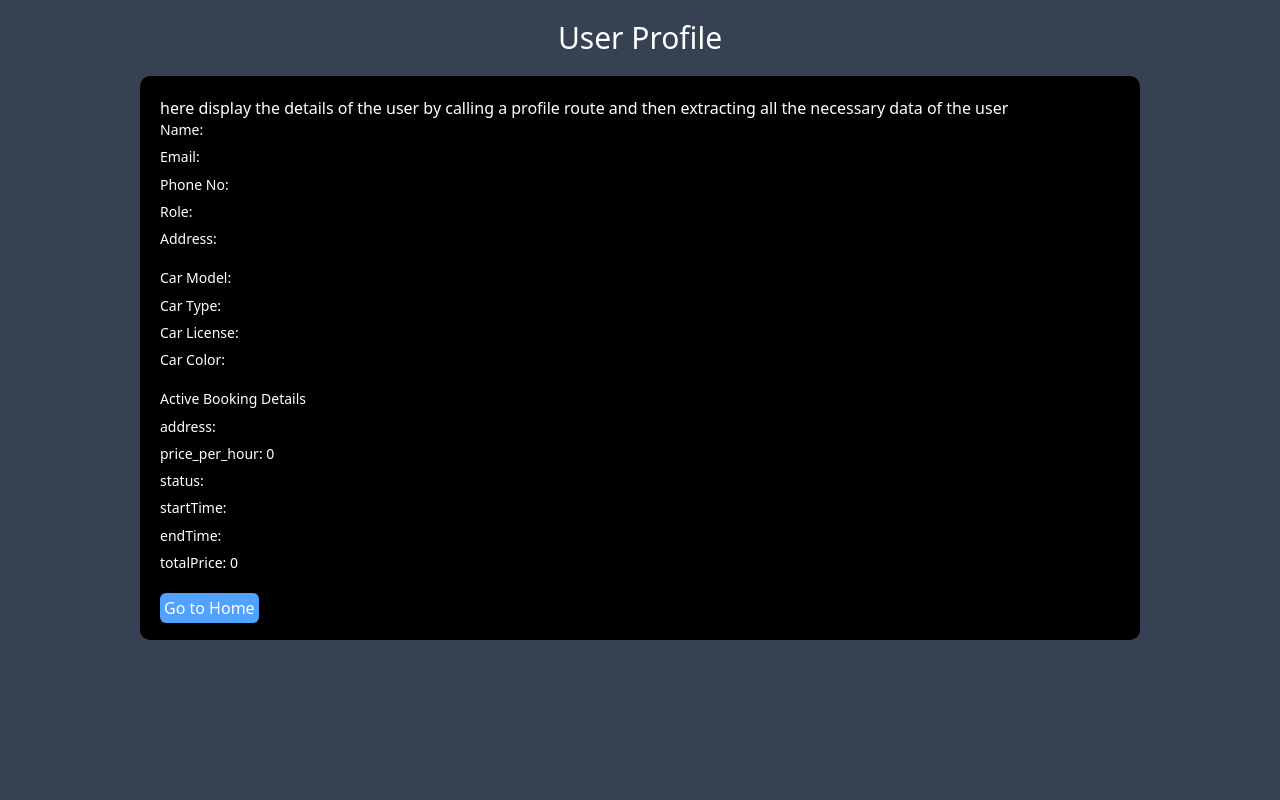
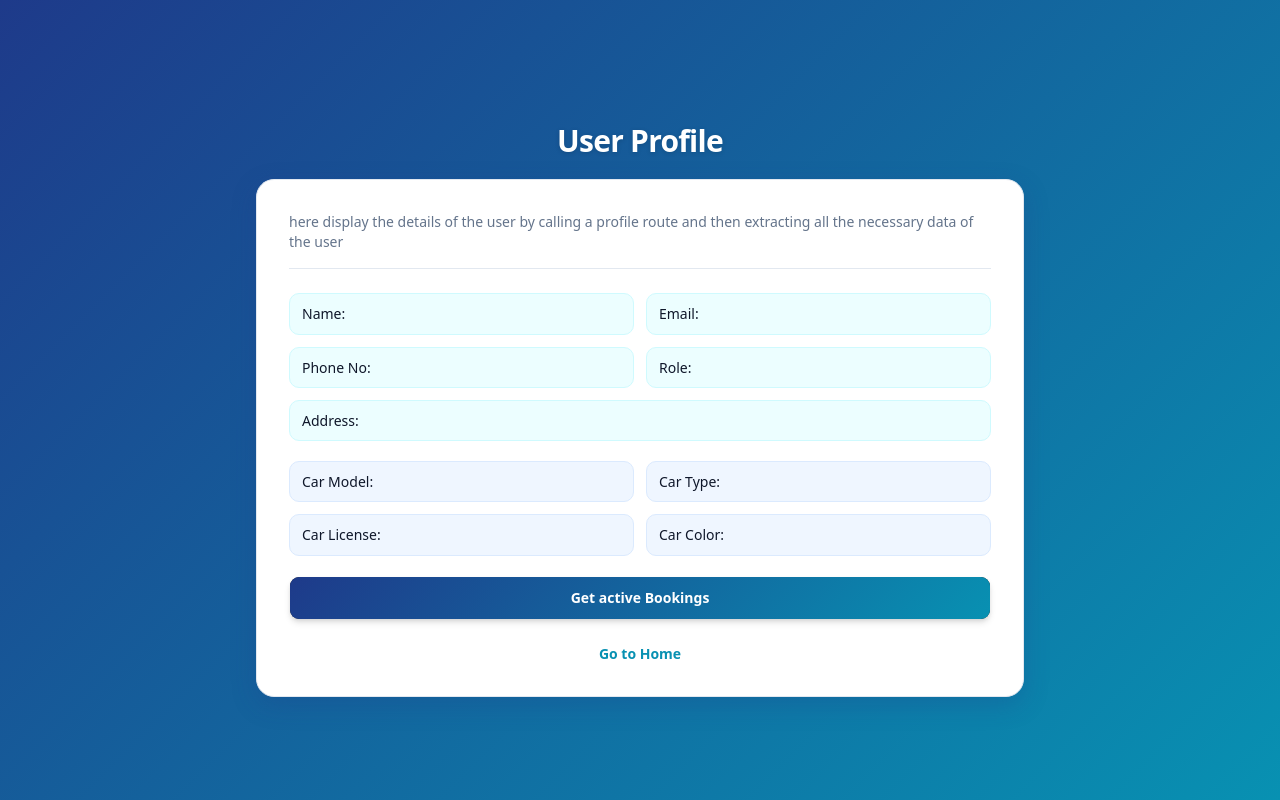
Before and after one commit to MONKEY-D-ASH/Parkify, a Next.js app: page /profile in a window 1280 px wide. Built offline with nearby package versions, Linux system fonts and the light colour scheme.

Commit message:
add activeBooking and updateBooking routes and update user and parking space schemas

```diff
--- a/src/app/(auth)/booking/page.tsx
+++ b/src/app/(auth)/booking/page.tsx
@@ -37,14 +37,16 @@ function BookSpace(){
             const totalHours = Math.floor(departureTime/100) - Math.floor(arrivalTime/100) - 1
             const totalMinutes =  (60 - arrivalTime%100) + (departureTime%100)
             const totalHoursForPriceCalculation = totalHours + (totalMinutes/60)
-            totalPrice = totalHoursForPriceCalculation * bookingLocationDetails!.price_per_hour
+            const price = totalHoursForPriceCalculation * bookingLocationDetails!.price_per_hour
+            totalPrice = Number(price.toFixed(2))
             setbookingDetails({...bookingDetails, totalPrice: totalPrice})
 
         } else if (Math.floor(arrivalTime/100) > Math.floor(departureTime/100)) {
             const totalHours = 23 - Math.floor(arrivalTime/100) + Math.floor(departureTime/100)
             const totalMinutes = (departureTime%100) + (60 - arrivalTime%100)
             const totalHoursForPriceCalculation = totalHours + (totalMinutes/60)
-            totalPrice = totalHoursForPriceCalculation * bookingLocationDetails!.price_per_hour
+            const price = totalHoursForPriceCalculation * bookingLocationDetails!.price_per_hour
+            totalPrice = Number(price.toFixed(2))
             setbookingDetails({...bookingDetails, totalPrice: totalPrice})
         }
     }
@@ -65,7 +67,6 @@ function BookSpace(){
             try {
                 const data = {
                     userId: user?._id,
-                    carId: userCar?._id,
                     address: bookingLocationDetails?.name,
                     latitude: bookingLocationDetails?.latitude,
                     longitude: bookingLocationDetails?.longitude,
@@ -164,7 +165,7 @@ function BookSpace(){
                     </div>
                 )}
 
-                <Link href={"/"} className="text-center text-sm font-semibold text-[#0891B2] hover:text-[#1E3A8A] hover:underline transition-colors mt-2 underline"> Go to Home Page</Link>
+                <Link href={"/profile"} className="text-center text-sm font-semibold text-[#0891B2] hover:text-[#1E3A8A] hover:underline transition-colors mt-2 underline"> Go to Your Bookings</Link>
 
 
             </Field>
--- a/src/app/(auth)/profile/page.tsx
+++ b/src/app/(auth)/profile/page.tsx
@@ -5,7 +5,6 @@ import Link from "next/link";
 import { useAuthStore } from "@/store/Auth";
 import {
   Field,
-  FieldDescription,
   FieldGroup,
   FieldLabel,
 } from "@/components/ui/field"
@@ -13,77 +12,172 @@ import { Button } from "@/components/ui/button"
 import axios from "axios";
 import toast from "react-hot-toast";
 
+interface BookingData {
+  _id: string;
+  address: string;
+  price_per_hour: number;
+  latitude: number;
+  longitude: number;
+  status: string;
+  startTime: string; // ISO strings after JSON serialization
+  endTime: string;
+  totalPrice: number;
+}
+
 function UserProfile(){
+    const currentLocation = useAuthStore((state) => state.currentLocation)
     const userCar = useAuthStore((state) => state.userCar)
     const user = useAuthStore((state) => state.user)
-    const [activeBookingDetails, setActiveBookingDetails] = useState({
-        address: "",
-        price_per_hour: 0,
-        status: "",
-        startTime: "",
-        endTime: "",
-        totalPrice: 0
-    })
+    const [showBookingDetails, setShowBookingDetails ] = useState(false)
+    const [activeBookingDetails, setActiveBookingDetails] = useState<BookingData[]>([])
 
-    useEffect(() => {
-        if (!user || !user._id) return
+    const updateBooking = async (id: string, action:string) => {
+        const data = {
+            userId: user?._id,
+            bookingId : id,
+            action: action
+        }
+        try {
+            const response = await axios.post("./api/updateBooking", data)
+            getActiveBookings()
+            toast.success(response.data.message)
+        } catch (error: any) {
+            console.log("There is an error while updating User Bookings", error.response?.data?.message);
+            toast.error("Booking Update Failed!")
+        }
+    }
+
     const getActiveBookings = async () => {
         try {
             const data = {
-                    userId: user._id
+                userId: user?._id
             }
             const response = await axios.post("./api/activeBookings",data )
-                console.log(response.data);
-                setActiveBookingDetails({
-                    address: response.data.address,
-                    price_per_hour: response.data.price_per_hour,
-                    status: response.data.status,
-                    startTime: response.data.startTime,
-                    endTime: response.data.endTime,
-                    totalPrice: response.data.totalPrice
-                })
-                toast.success("Details fetched successfully")
+            console.log(response.data.responseData);
+            setActiveBookingDetails(response.data.responseData)
+            setShowBookingDetails(true)
         } catch (error: any) {
-                console.log("There is an error while fetching User Bookings", error.response.data.message);
+            console.log("There is an error while fetching User Bookings", error.response?.data?.message);
             toast.error("Active Booking fetching Failed!")
         }
     }
-        getActiveBookings()
-    },[user?._id])
+
+    const getDirection = (latitude: number, longitude: number) => {
+            // redirecting the user to the google maps application to direct himself to the parking space
+            window.location.href = `https://google.com/maps/dir/?api=1&origin=${currentLocation?.latitude},${currentLocation?.longitude}&destination=${latitude},${longitude}&travelmode=driving`
+        }
 
     return (
-    <div className="flex justify-center items-center flex-col h-lvh bg-gray-700">
-        <h1 className="text-white m-2 p-3 text-3xl ">User Profile</h1>
-        <div className=" bg-black w-250 h-1vh p-5 mb-40 rounded-lg">
-                <p className="text-white"> here display the details of the user by calling a profile route and then extracting all the necessary data of the user
+    <div className="flex justify-center items-center flex-col min-h-lvh px-4 py-8 bg-[linear-gradient(135deg,#1E3A8A_0%,#0891B2_100%)]">
+        <h1 className="text-white m-2 p-3 text-3xl font-semibold tracking-tight drop-shadow-sm">User Profile</h1>
+        <div className="bg-white w-full max-w-3xl p-8 rounded-2xl border border-[#E2E8F0] shadow-[0_8px_24px_rgba(30,58,138,0.25)]">
+                <p className="text-[#64748B] text-sm mb-6 pb-4 border-b border-[#E2E8F0]"> here display the details of the user by calling a profile route and then extracting all the necessary data of the user
                 </p>
                 <FieldGroup>
-                    <Field>
-                        <FieldLabel className="text-white"> Name: {user?.username}</FieldLabel>
-                        <FieldLabel className="text-white"> Email: {user?.email}</FieldLabel>
-                        <FieldLabel className="text-white"> Phone No: {user?.phoneNumber}</FieldLabel>
-                        <FieldLabel className="text-white"> Role: {user?.role}</FieldLabel>
-                        <FieldLabel className="text-white"> Address: {user?.address}</FieldLabel>
+                    <Field className="grid grid-cols-1 sm:grid-cols-2 gap-3">
+                        <FieldLabel className="text-[#0F172A] font-normal bg-[#ECFEFF] border border-[#CFFAFE] rounded-lg px-3 py-2.5"> Name: {user?.username}</FieldLabel>
+                        <FieldLabel className="text-[#0F172A] font-normal bg-[#ECFEFF] border border-[#CFFAFE] rounded-lg px-3 py-2.5"> Email: {user?.email}</FieldLabel>
+                        <FieldLabel className="text-[#0F172A] font-normal bg-[#ECFEFF] border border-[#CFFAFE] rounded-lg px-3 py-2.5"> Phone No: {user?.phoneNumber}</FieldLabel>
+                        <FieldLabel className="text-[#0F172A] font-normal bg-[#ECFEFF] border border-[#CFFAFE] rounded-lg px-3 py-2.5 capitalize"> Role: {user?.role}</FieldLabel>
+                        <FieldLabel className="text-[#0F172A] font-normal bg-[#ECFEFF] border border-[#CFFAFE] rounded-lg px-3 py-2.5 sm:col-span-2"> Address: {user?.address}</FieldLabel>
                     </Field>
-                    <Field>
-                        <FieldLabel className="text-white"> Car Model: {userCar?.carModel}</FieldLabel>
-                        <FieldLabel className="text-white"> Car Type: {userCar?.carType}</FieldLabel>
-                        <FieldLabel className="text-white"> Car License: {userCar?.license}</FieldLabel>
-                        <FieldLabel className="text-white"> Car Color: {userCar?.carColor}</FieldLabel>
+                    <Field className="grid grid-cols-1 sm:grid-cols-2 gap-3">
+                        <FieldLabel className="text-[#0F172A] font-normal bg-[#EFF6FF] border border-[#DBEAFE] rounded-lg px-3 py-2.5"> Car Model: {userCar?.carModel}</FieldLabel>
+                        <FieldLabel className="text-[#0F172A] font-normal bg-[#EFF6FF] border border-[#DBEAFE] rounded-lg px-3 py-2.5 capitalize"> Car Type: {userCar?.carType}</FieldLabel>
+                        <FieldLabel className="text-[#0F172A] font-normal bg-[#EFF6FF] border border-[#DBEAFE] rounded-lg px-3 py-2.5"> Car License: {userCar?.license}</FieldLabel>
+                        <FieldLabel className="text-[#0F172A] font-normal bg-[#EFF6FF] border border-[#DBEAFE] rounded-lg px-3 py-2.5"> Car Color: {userCar?.carColor}</FieldLabel>
                     </Field>
-                    <Field>
-                        <FieldLabel className="text-white">Active Booking Details</FieldLabel>
-                        <FieldLabel className="text-white">address: {activeBookingDetails.address}</FieldLabel>
-                        <FieldLabel className="text-white">price_per_hour: {activeBookingDetails.price_per_hour}</FieldLabel>
-                        <FieldLabel className="text-white">status: {activeBookingDetails.status}</FieldLabel>
-                        <FieldLabel className="text-white">startTime: {activeBookingDetails.startTime}</FieldLabel>
-                        <FieldLabel className="text-white">endTime: {activeBookingDetails.endTime}</FieldLabel>
-                        <FieldLabel className="text-white">totalPrice: {activeBookingDetails.totalPrice}</FieldLabel>
+                    <Button
+                    type="button"
+                    className="w-full h-11 text-white font-semibold bg-[linear-gradient(135deg,#1E3A8A_0%,#0891B2_100%)] hover:bg-[linear-gradient(135deg,#1E40AF_0%,#06A3C7_100%)] hover:opacity-95 shadow-md transition-all"
+                    onClick={getActiveBookings}>
+                    Get active Bookings
+                    </Button>
+
+                    {showBookingDetails && (
+                        <div className="mt-2 space-y-4">
+                            <div className="text-white font-semibold bg-[linear-gradient(135deg,#1E3A8A_0%,#0891B2_100%)] rounded-lg px-3 py-2.5 shadow-sm">
+                            Active Booking Details
+                            </div>
+
+                            {activeBookingDetails.length === 0 ? (
+                            <div className="rounded-xl border border-[#CFFAFE] bg-[#ECFEFF] px-4 py-6 text-center text-sm text-[#64748B]">
+                                You have no active bookings.
+                            </div>
+                            ) : (
+                            activeBookingDetails.map((activeBooking) => (
+                                <div
+                                key={activeBooking._id}
+                                className="overflow-hidden rounded-xl border border-[#DBEAFE] bg-white shadow-[0_4px_16px_rgba(30,58,138,0.12)]"
+                                >
+                                {/* Card header: address + status */}
+                                <div className="flex items-center justify-between gap-3 bg-[linear-gradient(135deg,#1E3A8A_0%,#0891B2_100%)] px-4 py-3">
+                                    <p className="text-white font-semibold">{activeBooking.address}</p>
+                                    <span className="shrink-0 rounded-full bg-[#ECFEFF] px-3 py-1 text-xs font-semibold capitalize text-[#10B981]">
+                                    {activeBooking.status}
+                                    </span>
+                                </div>
+
+                                {/* Card body */}
+                                <div className="p-4 space-y-3">
+                                    <div className="grid grid-cols-1 sm:grid-cols-3 gap-3">
+                                    <div className="rounded-lg border border-[#DBEAFE] bg-[#EFF6FF] px-3 py-2.5">
+                                        <p className="text-xs uppercase tracking-wide text-[#64748B]">Rate</p>
+                                        <p className="font-medium text-[#0F172A]">${activeBooking.price_per_hour}/hour</p>
+                                    </div>
+                                    <div className="rounded-lg border border-[#DBEAFE] bg-[#EFF6FF] px-3 py-2.5">
+                                        <p className="text-xs uppercase tracking-wide text-[#64748B]">Start</p>
+                                        <p className="font-medium text-[#0F172A]">{activeBooking.startTime}</p>
+                                    </div>
+                                    <div className="rounded-lg border border-[#DBEAFE] bg-[#EFF6FF] px-3 py-2.5">
+                                        <p className="text-xs uppercase tracking-wide text-[#64748B]">End</p>
+                                        <p className="font-medium text-[#0F172A]">{activeBooking.endTime}</p>
+                                    </div>
+                                    </div>
+
+                                    <div className="flex items-center justify-between rounded-lg border border-[#CFFAFE] bg-[#ECFEFF] px-4 py-3">
+                                    <span className="text-sm font-medium text-[#64748B]">Total Price</span>
+                                    <span className="text-lg font-semibold text-[#1E3A8A]">${activeBooking.totalPrice}</span>
+                                    </div>
+
+                                    <Field className="grid grid-cols-1 sm:grid-cols-2 gap-3">
+                                    <Button
+                                        type="button"
+                                        className="w-full h-11 text-white font-semibold bg-[linear-gradient(135deg,#1E3A8A_0%,#0891B2_100%)] hover:bg-[linear-gradient(135deg,#1E40AF_0%,#06A3C7_100%)] hover:opacity-95 shadow-md transition-all"
+                                        onClick={() => updateBooking(activeBooking._id, "complete")}
+                                    >
+                                        Complete Booking
+                                    </Button>
+
+                                    <Button
+                                        type="button"
+                                        variant="outline"
+                                        className="w-full h-11 font-semibold text-[#1E3A8A] bg-white border-[#1E3A8A] hover:bg-[#EFF6FF] hover:text-[#1E3A8A] transition-all"
+                                        onClick={() => updateBooking(activeBooking._id, "cancel")}
+                                    >
+                                        Cancel Booking
+                                    </Button>
+
+                                    <Button
+                                        type="button"
+                                        variant="outline"
+                                        className="w-full h-11 text-white font-semibold bg-[linear-gradient(135deg,#047857_0%,#10B981_100%)] hover:bg-[linear-gradient(135deg,#065F46_0%,#059669_100%)] hover:opacity-95 shadow-md transition-all"
+                                        onClick={() => getDirection(activeBooking.latitude, activeBooking.longitude)}
+                                    >
+                                        Get Direction
+                                    </Button>
                                     </Field>
+                                </div>
+                                </div>
+                            ))
+                            )}
+                        </div>
+                        )}
                 </FieldGroup>
 
-                <br />
-                <Link href={"/"} className="text-white bg-blue-400 p-1 rounded-sm">Go to Home</Link>
+                <div className="mt-6 flex justify-center">
+                    <Link href={"/"} className="text-center text-sm font-semibold text-[#0891B2] hover:text-[#1E3A8A] hover:underline transition-colors">Go to Home</Link>
+                </div>
         </div>
     </div>
     )
--- a/src/app/api/activeBookings/route.ts
+++ b/src/app/api/activeBookings/route.ts
@@ -1,4 +1,5 @@
 import  {connect}  from "@/models/dbConfig"
+import User from "@/models/user.collection"
 import ParkingSpace from "@/models/parking_space.collection"
 import Booking from "@/models/booking.collection"
 import { NextRequest, NextResponse } from "next/server"
@@ -9,32 +10,44 @@ connect()
 export async function POST(request: NextRequest){
     try {
         const reqBody = await request.json()
-        const Id = reqBody.userId
+        const userId = reqBody.userId
+        const user = await User.findById(userId)
 
-        const userBooking = await Booking.findOne({userId: Id})
-        console.log("printing the booking of the user");
-        console.log(userBooking);
-
-        const spaceId = userBooking.spaceId
-        const userSpace = await ParkingSpace.findById(spaceId)
-        console.log("printing the space the user has booked");
-        console.log(userSpace);
-
-        const responseData = {
-            address: userSpace.address,
-            price_per_hour: userSpace.pricePerHour,
-            status: userBooking.status,
-            startTime: userBooking.startTime,
-            endTime: userBooking.endTime,
-            totalPrice: userBooking.totalPrice
+        const responseData = await Booking.aggregate([
+        { $match:
+            {
+            _id: {
+                 $in: user.bookingId
+                }
+            }
+        },
+        {
+            $lookup: {
+            from: "parkingspaces",
+            localField: "spaceId",
+            foreignField: "_id",
+            as: "space"
+            }
+        },
+        { $unwind: "$space" },
+        {
+            $project: {
+            address: "$space.address",
+            price_per_hour: "$space.pricePerHour",
+            latitude: "$space.latitude",
+            longitude: "$space.longitude",
+            status: 1,
+            startTime: 1,
+            endTime: 1,
+            totalPrice: 1
+            }
         }
-        console.log("printing the response data");
-        console.log(responseData);
+        ]);
 
         return NextResponse.json({
             message: "User Bookings fetched successfully",
             success: true,
-            data: responseData,
+            responseData,
         },{status: 200})
 
     } catch (error: any) {
--- a/src/app/api/booking/route.ts
+++ b/src/app/api/booking/route.ts
@@ -15,10 +15,7 @@ export async function POST(request: NextRequest){
         const reqBody = await request.json()
         console.log(reqBody);
 
-        const {userId, carId, address, latitude, longitude, price_per_hour, arrivalTime, departureTime, totalPrice} = reqBody
-        const user = await User.findById(userId)
-        const userCar = await Car.findById(carId)
-
+        const {userId, address, latitude, longitude, price_per_hour, arrivalTime, departureTime, totalPrice} = reqBody
 
         const newSpace = new ParkingSpace({
             address: address,
@@ -30,8 +27,6 @@ export async function POST(request: NextRequest){
         const savedSpace = await newSpace.save()
 
         const newBooking = new Booking({
-            userId: user._id,
-            carId: userCar._id,
             spaceId: savedSpace._id,
             startTime: arrivalTime,
             endTime: departureTime,
@@ -40,13 +35,16 @@ export async function POST(request: NextRequest){
         })
 
         const savedBooking = await newBooking.save()
-        console.log("printing the saved booking");
-        console.log(savedBooking);
+
+        const user = await User.findByIdAndUpdate(userId, {
+            $addToSet: {bookingId: savedBooking._id}
+        })
+        await user.save()
 
         return NextResponse.json({
             message: "Booking created successfully",
             success: true,
-            savedBooking,
+            user,
         },{status: 200})
 
     } catch (error: any) {
--- /dev/null
+++ b/src/app/api/updateBooking/route.ts
@@ -0,0 +1,37 @@
+// write the booking logic here, simply take the details of the booking from the frontend and then create a document and then set the id of the booking in the user document
+import  {connect}  from "@/models/dbConfig"
+import User from "@/models/user.collection"
+import Booking from "@/models/booking.collection"
+import { NextRequest, NextResponse } from "next/server"
+import { ApiError } from "next/dist/server/api-utils"
+import mongoose from "mongoose"
+
+connect()
+
+export async function POST(request: NextRequest){
+    try {
+        const reqBody = await request.json()
+        const {userId, bookingId, action} = reqBody
+
+        if (action === "cancel") {
+            await User.findByIdAndUpdate(userId, {
+                $pull: { bookingId: bookingId}
+            })
+            await Booking.findByIdAndDelete(bookingId)
+        }else {
+            await Booking.findByIdAndUpdate(bookingId, {
+                $set: { status: "completed"}
+            })
+        }
+        return NextResponse.json({
+            message: `Booking ${(action === "cancel")? "cancelled" : "completed"} Successfully`,
+            success: true,
+        },{status: 200})
+
+    } catch (error: any) {
+        console.log(error);
+        const status = error instanceof ApiError? error.statusCode : 500
+        const message = error instanceof ApiError? error.message : "Internal Server Error from Update Booking route"
+        return NextResponse.json({error: message}, {status: status})
+    }
+}
--- a/src/models/booking.collection.js
+++ b/src/models/booking.collection.js
@@ -1,14 +1,6 @@
 import mongoose from "mongoose"
 
 const bookingSchema = new mongoose.Schema({
-    userId: {
-        type: mongoose.Schema.Types.ObjectId,
-        ref: "User"
-    },
-    carId: {
-        type: mongoose.Schema.Types.ObjectId,
-        ref: "Car"
-    },
     spaceId: {
         type: mongoose.Schema.Types.ObjectId,
         ref: "ParkingSpace"
--- a/src/models/user.collection.js
+++ b/src/models/user.collection.js
@@ -38,6 +38,10 @@ const userSchema = new mongoose.Schema({
         type: mongoose.Schema.Types.ObjectId,
         ref: "ParkingSpace"
     },
+    bookingId: [{
+        type: mongoose.Schema.Types.ObjectId,
+        ref: "ParkingSpace"
+    }],
     address: {
         type: String,
         required: true,
```
Lines whose indentation alone changed are shown as unchanged.
